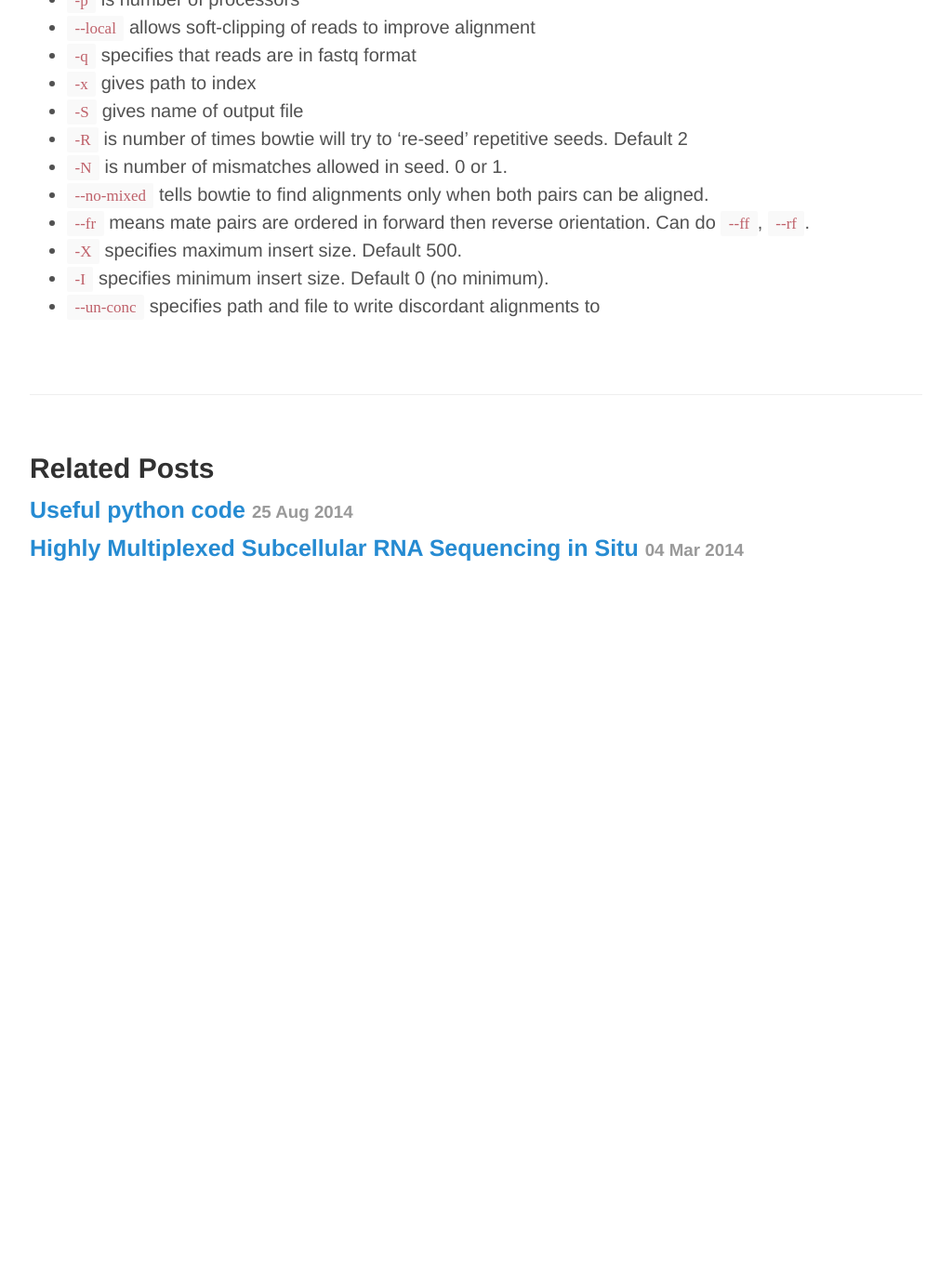
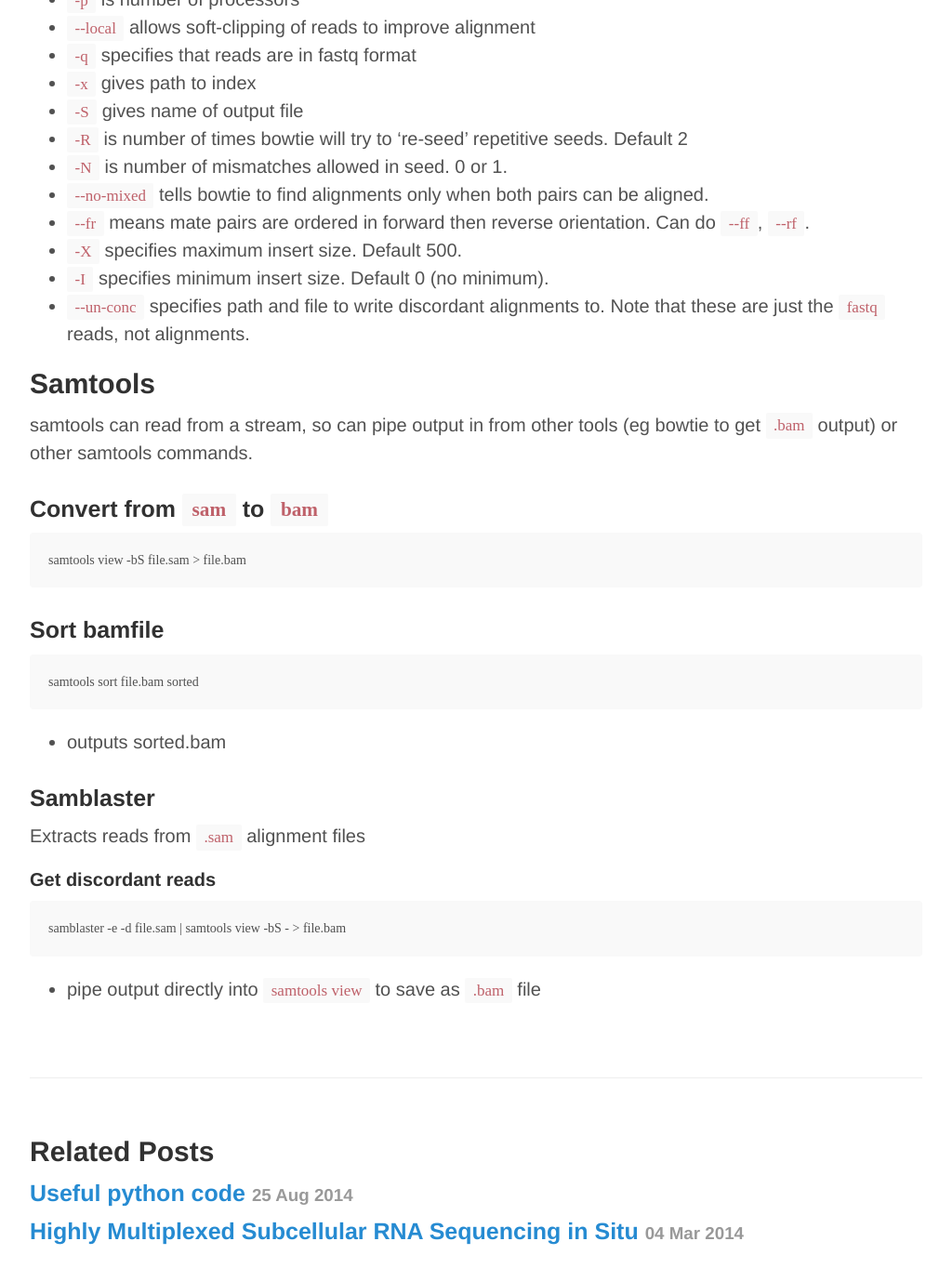
Before and after one commit to timoast/timoast.github.io, a Jekyll site: the page built from _posts/2014-08-24-UsefulCommands.md, in a window 1280 px wide and 1400 px high, scrolled down 7786 px. Shown: the top 1378 px of the window at 93% size, without its empty margins (128-1124 px from the left). Built offline with Jekyll 4.4.1, drawn with Linux system fonts in a browser that asks for light colours; Markdown is read by kramdown in place of the engine named in the settings; before the commit the page ends 8451 px from its top, so only the background shows below that.

Commit message:
added samtools to useful commands

````diff
--- a/_posts/2014-08-24-UsefulCommands.md
+++ b/_posts/2014-08-24-UsefulCommands.md
@@ -337,4 +337,29 @@ bowtie2 -p8 --local --fr -q -R 5 -N 1 -x [path/to/bowtie2/index] -X 1000 -1 [mat
 * `--fr` means mate pairs are ordered in forward then reverse orientation. Can do `--ff`, `--rf`.
 * `-X` specifies maximum insert size. Default 500.
 * `-I` specifies minimum insert size. Default 0 (no minimum).
-* `--un-conc` specifies path and file to write discordant alignments to
+* `--un-conc` specifies path and file to write discordant alignments to. Note that these are just the `fastq` reads, not alignments.
+
+## Samtools
+
+samtools can read from a stream, so can pipe output in from other tools (eg bowtie to get `.bam` output) or other samtools commands.
+
+### Convert from `sam` to `bam`
+```
+samtools view -bS file.sam > file.bam
+```
+
+### Sort bamfile
+```
+samtools sort file.bam sorted
+```
+* outputs sorted.bam
+
+### Samblaster
+
+Extracts reads from `.sam` alignment files
+
+#### Get discordant reads
+```
+samblaster -e -d file.sam | samtools view -bS - > file.bam
+```
+* pipe output directly into `samtools view` to save as `.bam` file
````
Also changed, not shown: 3 other files.
